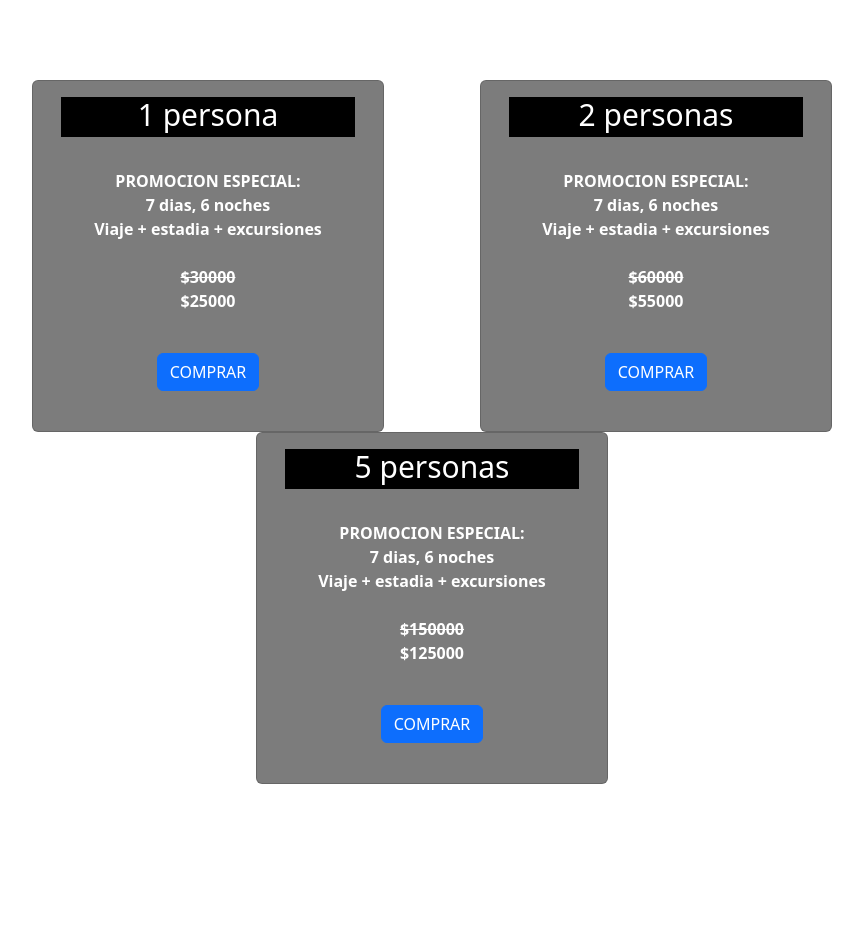
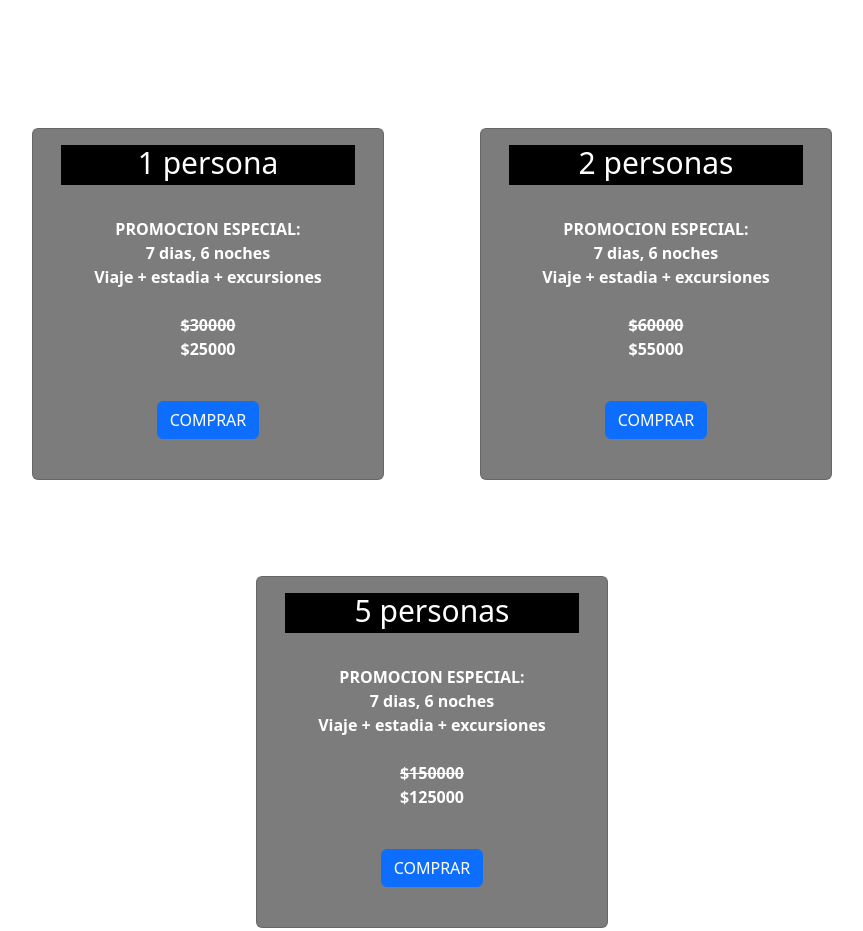
Before and after one commit to NicolasGabrieloni/good-trip, a website: page pages/brasil.html in a window 1280 px wide. Shown: the part 460-1391 px from the top of the page, without its empty margins (196-1059 px from the left). Before the commit the page ends 1344 px from the top, so only its background shows below. Drawn offline with nearby package versions, Linux system fonts and the light colour scheme; a web font is replaced by a local one.

Commit message:
ultimos retoques

```diff
--- a/pages/brasil.html
+++ b/pages/brasil.html
@@ -72,7 +72,7 @@
         </h2>
 
         <div class="cards row d-flex justify-content-center">
-            <div class="card mx-5" style="width: 22rem; height: 22rem;">
+            <div class="card mx-5 my-5" style="width: 22rem; height: 22rem;">
                 <div class="card-body">
                     <h5 class="card-title">1 persona</h5>
                     <p class="card-text py-4"><b>PROMOCION ESPECIAL:<br> 7 dias, 6 noches <br>Viaje + estadia +
@@ -81,7 +81,7 @@
                     <a href="#" class="btn btn-primary">COMPRAR</a>
                 </div>
             </div>
-            <div class="card mx-5" style="width: 22rem; height: 22rem;">
+            <div class="card mx-5 my-5" style="width: 22rem; height: 22rem;">
                 <div class="card-body">
                     <h5 class="card-title">2 personas</h5>
                     <p class="card-text py-4"><b>PROMOCION ESPECIAL:<br> 7 dias, 6 noches <br>Viaje + estadia +
@@ -90,7 +90,7 @@
                     <a href="#" class="btn btn-primary">COMPRAR</a>
                 </div>
             </div>
-            <div class="card mx-5" style="width: 22rem; height: 22rem;">
+            <div class="card mx-5 my-5" style="width: 22rem; height: 22rem;">
                 <div class="card-body">
                     <h5 class="card-title">5 personas</h5>
                     <p class="card-text py-4"><b>PROMOCION ESPECIAL:<br> 7 dias, 6 noches <br>Viaje + estadia +
```
Also changed, not shown: pages/mendoza.html (+3 -3 lines), 1 other file.
